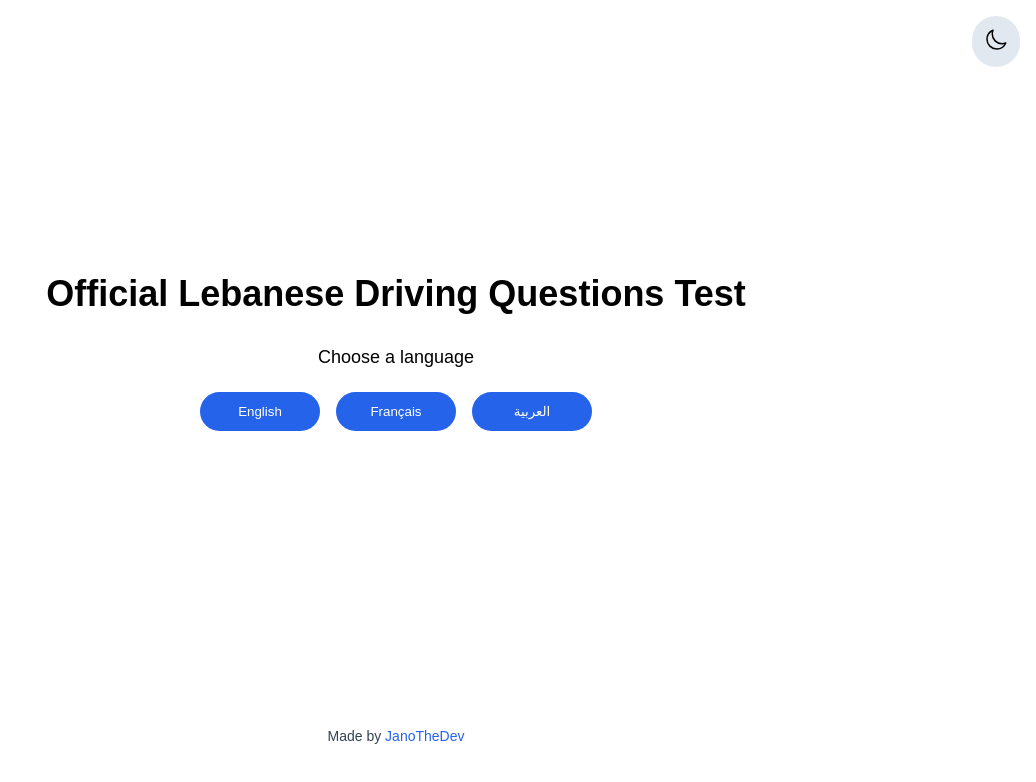
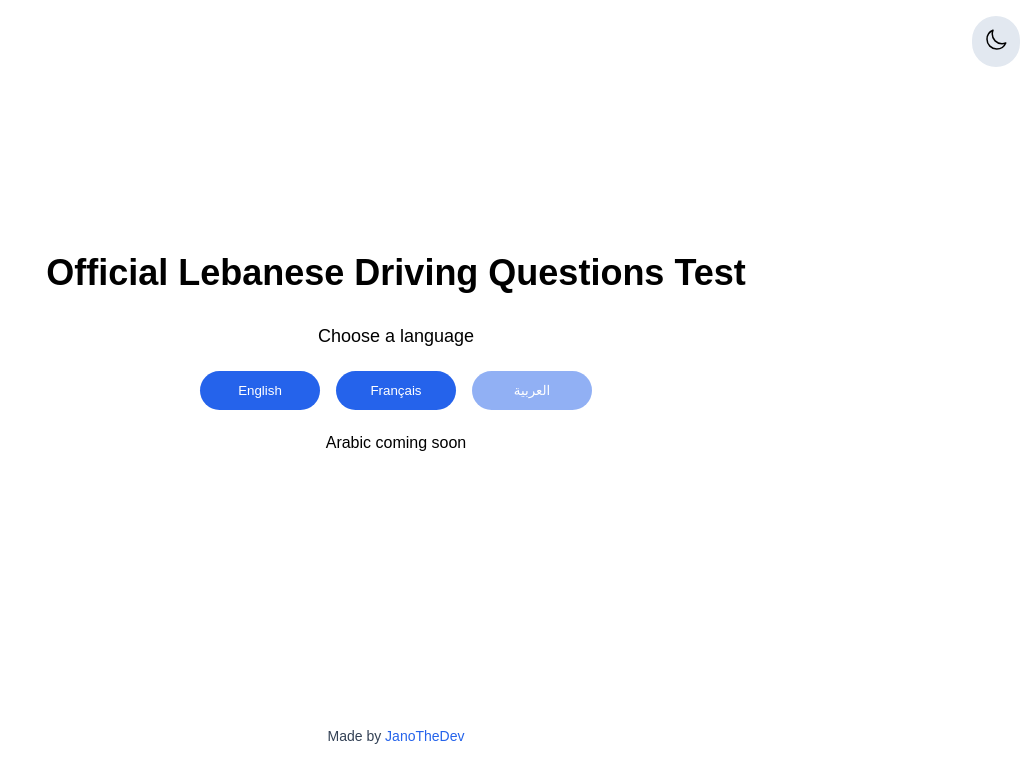
Before and after one commit to JanoTheDev/Lebanese-Driving-Test, a Next.js app: page / in a window 1280 px wide. Shown: the top 782 px of the page, without its empty margins (244-1280 px from the left). Built offline with nearby package versions, Linux system fonts and the light colour scheme.

Commit message:
Remove arabic until fixed

```diff
--- a/src/app/page.tsx
+++ b/src/app/page.tsx
@@ -100,10 +100,13 @@ export default function Home() {
             <button
               className="language-button"
               onClick={() => handleLanguageSelect("ar")}
+              disabled
+              style={{ opacity: 0.5, cursor: 'not-allowed' }}
             >
               العربية
             </button>
           </div>
+          <p className="coming-soon">Arabic coming soon</p>
         </div>
       </main>
 
```
